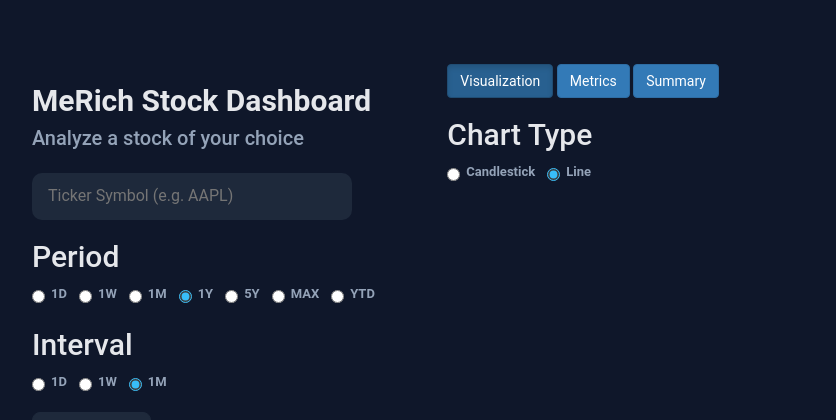
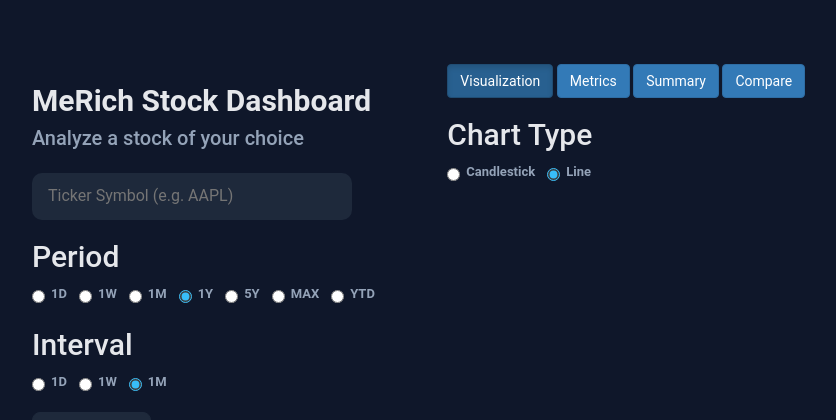
Before and after one commit to RichardM0/stock-assistant, a Flask app: page / in a window 1280 px wide. Shown: the top 420 px of the page, without its empty margins (0-836 px from the left). Run offline with Flask 3, Linux system fonts and the light colour scheme; some libraries are stand-ins or nearby versions.

Commit message:
added comparison feature to other stocks ,need to add forced resize upon refresh for comparison graph.

```diff
--- a/app.py
+++ b/app.py
@@ -2,9 +2,8 @@ from flask import Flask, render_template, request
 import yfinance as yf
 import pandas as pd
 
-from utils.cache import cache
 from services.maps import label_desc, period_map
-from services.chart import generate_chart
+from services.chart import generate_chart, generate_compare_chart
 from services.market_data import get_market_returns
 from utils.finance_utils import (
     ticker_returns,
@@ -16,45 +15,70 @@ from utils.formatting import format_large_number
 
 app = Flask(__name__)
 
-cache.init_app(app, config={
-    "CACHE_TYPE": "SimpleCache",
-    "CACHE_DEFAULT_TIMEOUT": 300
-})
-
 @app.route("/", methods=["GET", "POST"])
 def home():
     metrics = None
     ticker = ""
+    compare_ticker = ""
     buyer_consensus = "No consensus"
     chart_html = None
     period = "1Y"
     interval = "1M"
     chart_type = "line"
+    compare_html = None
     error = None
 
     if request.method == "POST":
         ticker = request.form.get("ticker", "").upper()
+        compare_ticker = request.form.get("compare_ticker", "").upper()
         period = request.form.get("period", "1Y")
         interval = request.form.get("interval", "1M")
         chart_type = request.form.get("chart_type", "line")
 
-        df = yf.download(ticker, period=period_map[period], interval=period_map[interval])
+        if ticker:
+            df_main = yf.download(ticker, period=period_map[period], interval=period_map[interval])
 
-        if df.empty:
-            error = f"'{ticker}' is not a valid ticker symbol."
-            return render_template(
-                "index.html",
-                error=error,
-                ticker="",
-                period=period,
-                interval=interval,
-                chart_type=chart_type
-            )
+            if df_main.empty:
+                error = f"'{ticker}' is not a valid ticker symbol."
+                return render_template(
+                    "index.html",
+                    error=error,
+                    ticker="",
+                    period=period,
+                    interval=interval,
+                    chart_type=chart_type
+                )
 
-        df.reset_index(inplace=True)
+            df_main.reset_index(inplace=True)
 
-        if isinstance(df.columns, pd.MultiIndex):
-            df.columns = df.columns.get_level_values(0)
+            if isinstance(df_main.columns, pd.MultiIndex):
+                df_main.columns = df_main.columns.get_level_values(0)
+
+            fig = generate_chart(chart_type, df_main, ticker, interval, period)
+            chart_html = fig.to_html(full_html=False, config={"responsive": True})
+
+        if compare_ticker:
+            df_compare = yf.download(compare_ticker, period=period_map[period], interval=period_map[interval])
+
+            if df_compare.empty:
+                error = f"'{compare_ticker}' is not a valid ticker symbol."
+                return render_template(
+                    "index.html",
+                    error=error,
+                    ticker="",
+                    period=period,
+                    interval=interval,
+                    chart_type=chart_type
+                )
+
+            df_compare.reset_index(inplace=True)
+
+            if isinstance(df_compare.columns, pd.MultiIndex):
+                df_compare.columns = df_compare.columns.get_level_values(0)
+
+            compare_fig = generate_compare_chart(df_main, df_compare, ticker, compare_ticker, interval, period)
+            compare_html = compare_fig.to_html(full_html=False, config={"responsive": True})
+
 
         ticker_obj = yf.Ticker(ticker)
         ticker_info = ticker_obj.info
@@ -63,10 +87,6 @@ def home():
         stock_returns = ticker_returns(ticker, period_map[period])
         stock_data = yf.download(ticker, period="1y")
         market_returns = get_market_returns(period_map[period])
-
-
-        fig = generate_chart(chart_type, df, ticker, interval, period)
-        chart_html = fig.to_html(full_html=False, config={"responsive": True})
 
         div_yield = ticker_info.get("dividendYield")
         div_yield_str = f"{div_yield:.2f}" if div_yield else "N/A"
@@ -97,10 +117,12 @@ def home():
     return render_template(
         "index.html",
         ticker=ticker,
+        compare_ticker=compare_ticker,
         period=period,
         interval=interval,
         chart_type=chart_type,
         chart_html=chart_html,
+        compare_html=compare_html,
         metrics=metrics,
         buyer_consensus=buyer_consensus,
         error=error
--- a/static/dashboard.js
+++ b/static/dashboard.js
@@ -1,40 +1,77 @@
 document.addEventListener("DOMContentLoaded", function () {
     const visualBtn = document.getElementById("visual");
     const metricBtn = document.getElementById("metric");
+    const compareBtn = document.getElementById("compare");
     const summaryBtn = document.getElementById("summary");
 
     const visualSection = document.getElementById("visual-section");
     const metricsSection = document.getElementById("metrics-section");
+    const compareSection = document.getElementById("compare-section");
     const summarySection = document.getElementById("summary-section");
 
+    function hideAll() {
+        visualSection.style.display = "none";
+        metricsSection.style.display = "none";
+        compareSection.style.display = "none";
+        summarySection.style.display = "none";
+    }
+
     function activate(activeBtn) {
-        [visualBtn, metricBtn, summaryBtn].forEach(btn => {
+        [visualBtn, metricBtn, compareBtn, summaryBtn].forEach(btn => {
             if (btn) btn.classList.remove("active");
         });
         activeBtn.classList.add("active");
     }
 
+    function setActiveTab(tabName) {
+        localStorage.setItem("activeTab", tabName);
+    }
+
     visualBtn?.addEventListener("click", function (e) {
         e.preventDefault();
+        hideAll();
         visualSection.style.display = "block";
-        metricsSection.style.display = "none";
-        if (summarySection) summarySection.style.display = "none";
         activate(visualBtn);
+        setActiveTab("visual");
     });
 
     metricBtn?.addEventListener("click", function (e) {
         e.preventDefault();
-        visualSection.style.display = "none";
+        hideAll();
         metricsSection.style.display = "block";
-        if (summarySection) summarySection.style.display = "none";
         activate(metricBtn);
+        setActiveTab("metrics");
+    });
+
+    compareBtn?.addEventListener("click", function (e) {
+        e.preventDefault();
+        hideAll();
+        compareSection.style.display = "block";
+        activate(compareBtn);
+        setActiveTab("compare");
     });
 
     summaryBtn?.addEventListener("click", function (e) {
         e.preventDefault();
-        visualSection.style.display = "none";
-        metricsSection.style.display = "none";
-        if (summarySection) summarySection.style.display = "block";
+        hideAll();
+        summarySection.style.display = "block";
         activate(summaryBtn);
+        setActiveTab("summary");
     });
+
+    const savedTab = localStorage.getItem("activeTab");
+
+    switch (savedTab) {
+        case "metrics":
+            metricBtn?.click();
+            break;
+        case "compare":
+            compareBtn?.click();
+            break;
+        case "summary":
+            summaryBtn?.click();
+            break;
+        default:
+            visualBtn?.click();
+    }
 });
--- a/static/index.css
+++ b/static/index.css
@@ -166,12 +166,9 @@ body {
     width:100%;
 }
 
-#metrics-section{
+#metrics-section, #summary-section, #compare-section{
     display:none;
-}
-
-#summary-section{
-    display:none;
+    width:100%;
 }
 
 .ratings{
--- a/templates/index.html
+++ b/templates/index.html
@@ -7,7 +7,7 @@
     <link rel="stylesheet" href="https://maxcdn.bootstrapcdn.com/bootstrap/3.4.1/css/bootstrap.min.css">
     <link rel="stylesheet" href="{{ url_for('static', filename='index.css') }}">
     <script src="{{ url_for('static', filename='dashboard.js') }}"></script>
-    <script src="https://cdn.plot.ly/plotly-latest.min.js"></script>
+    <script src="https://cdn.plot.ly/plotly-2.27.0.min.js"></script>
 </head>
 
 
@@ -63,9 +63,10 @@
                 </div>
                 <div class="col-md-8">
                     <div class="options-bar" style="margin-bottom: 20px;">
-                        <a href="#" id="visual" class="btn btn-primary active">Visualization</a>
-                        <a href="#" id="metric" class="btn btn-primary">Metrics</a>
-                        <a href="#" id="summary" class="btn btn-primary">Summary</a>
+                        <a href="#" id="visual" class="btn btn-primary active" data-tab="visual">Visualization</a>
+                        <a href="#" id="metric" class="btn btn-primary" data-tab="metrics">Metrics</a>
+                        <a href="#" id="summary" class="btn btn-primary" data-tab="summary">Summary</a>
+                        <a href="#" id="compare" class="btn btn-primary" data-tab="compare">Compare</a>
                     </div>
                     <div id="visual-section">
                         <h2 class="pref-title">Chart Type</h2>
@@ -104,6 +105,20 @@
                         </div>
                         {% endif %}
                     </div>
+                    <div id="compare-section">
+                        <input
+                            type="text"
+                            name="compare_ticker"
+                            class="text-field"
+                            placeholder="Compare Ticker (e.g. AAPL)"
+                            value="{{ compare_ticker or '' }}"
+                        >
+                        {% if compare_html %}
+                        <div>
+                            {{ compare_html | safe }}
+                        </div>
+                        {% endif %}
+                    </div>
                     <div id="summary-section">
                         <div class="ratings">
                             <h1 class="rating-header">{{ ticker }} </h1>
--- a/utils/cache.py
+++ /dev/null
@@ -1,3 +0,0 @@
-from flask_caching import Cache
-
-cache = Cache()
--- a/utils/finance_utils.py
+++ b/utils/finance_utils.py
@@ -1,8 +1,6 @@
 import yfinance as yf
 import numpy as np
-from utils.cache import cache
 
-@cache.memoize(timeout=300)
 def ticker_returns(ticker, period):
     prices = yf.download(ticker, period=period, interval="1d")["Close"]
     return prices.pct_change().dropna()
```
Also changed, not shown: services/chart.py (+63 -1 lines).
